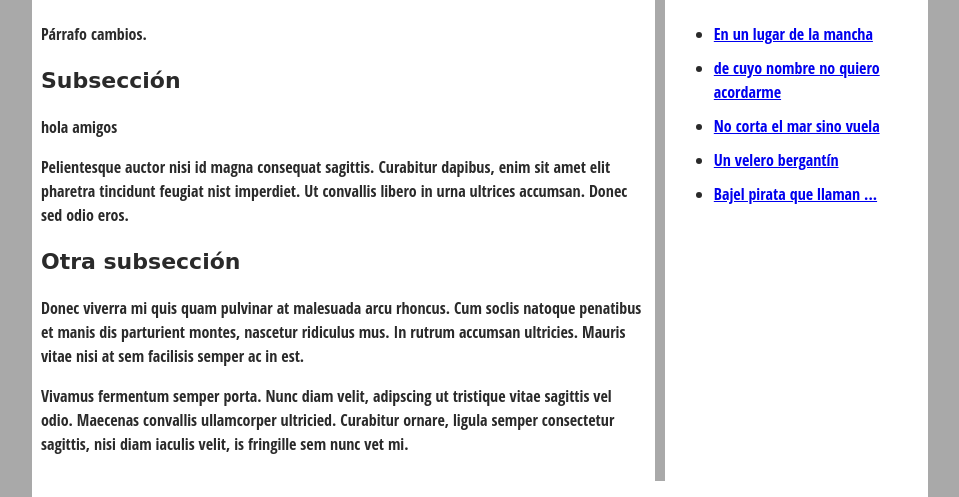
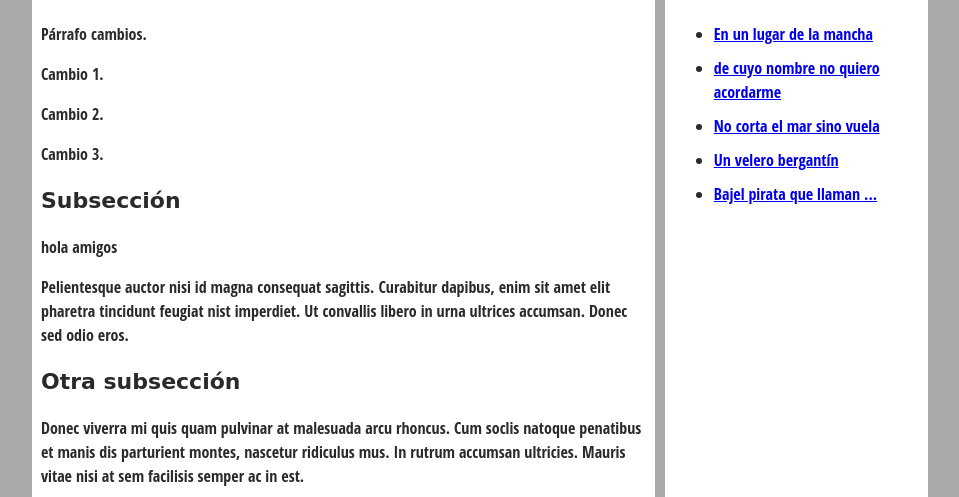
Before and after one commit to dcompano/curso-git-repo1, a plain HTML site: page index.html in a window 1280 px wide. Shown: the part 299-796 px from the top of the page, without its empty margins (160-1119 px from the left). Drawn offline with Linux system fonts and the light colour scheme.

Commit message:
Cambio 1
Cambio 2

Cambio 3

```diff
--- a/index.html
+++ b/index.html
@@ -28,6 +28,12 @@
   <h2>Cabecera de artículo</h2>
 
   <p>Párrafo cambios.</p>
+
+  <p>Cambio 1.</p>
+
+  <p>Cambio 2.</p>
+
+  <p>Cambio 3.</p>
 
   <h3>Subsección</h3>
 
```
